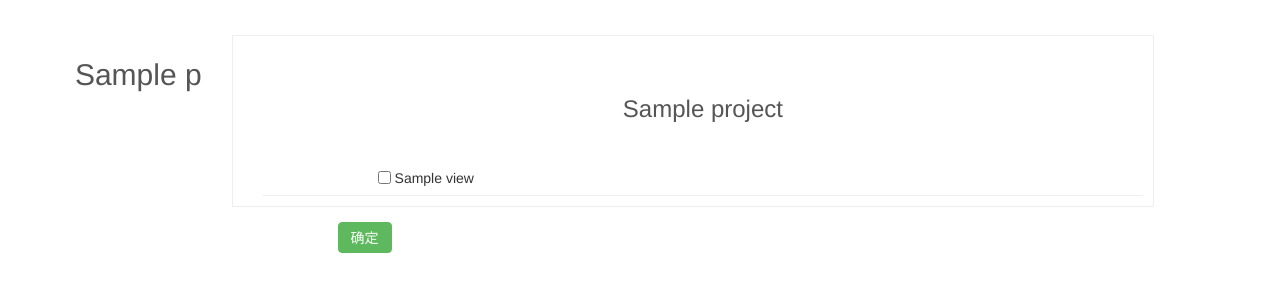
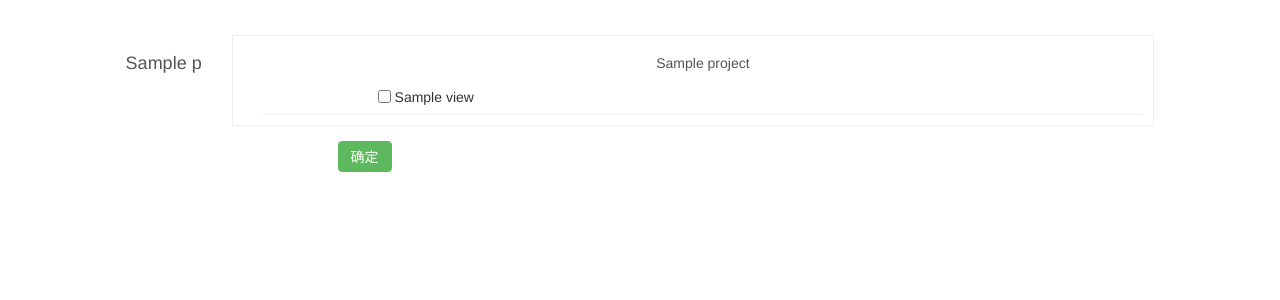
Before and after one commit to programmerPatient/education-sihuo, a Laravel app: template resources/views/admin/table/authIndex.blade.php in a window 1280 px wide. Shown: the top 300 px of the page. Run offline with Laravel 12, Linux system fonts and the light colour scheme; the template is opened without the code that fills it: most values are stand-ins (such as "Sample title", 1, 10 or a date in 2020); some libraries are stand-ins or nearby versions.

Commit message:
报表授权

```diff
--- a/resources/views/admin/table/authIndex.blade.php
+++ b/resources/views/admin/table/authIndex.blade.php
@@ -33,12 +33,12 @@
     <form action="" method="post" class="form form-horizontal" id="form-admin-role-add">
         @foreach($p as $val)
         <div class="row cl">
-            <label class="form-label col-xs-3 col-sm-2"><h2>{{$val['name']}}</h2></label>
+            <label class="form-label col-xs-3 col-sm-2"><h4>{{$val['name']}}</h4></label>
             <div class="formControls col-xs-8 col-sm-9">
                 <dl class="permission-list">
                     <dd>
                         @foreach($val['project'] as $value)
-                        <div class="form-label" style="text-align:center;margin-top:30px;margin-bottom: 30px"><h3>{{$value['name']}}</h3></div>
+                        <div class="form-label" style="text-align:center;"><h5>{{$value['name']}}</h5></div>
                         <dl class="cl permission-list2">
 <!--                             <dt>
                                 <label class="form-label col-xs-3 col-sm-2">{{$value['name']}}</label>
```
